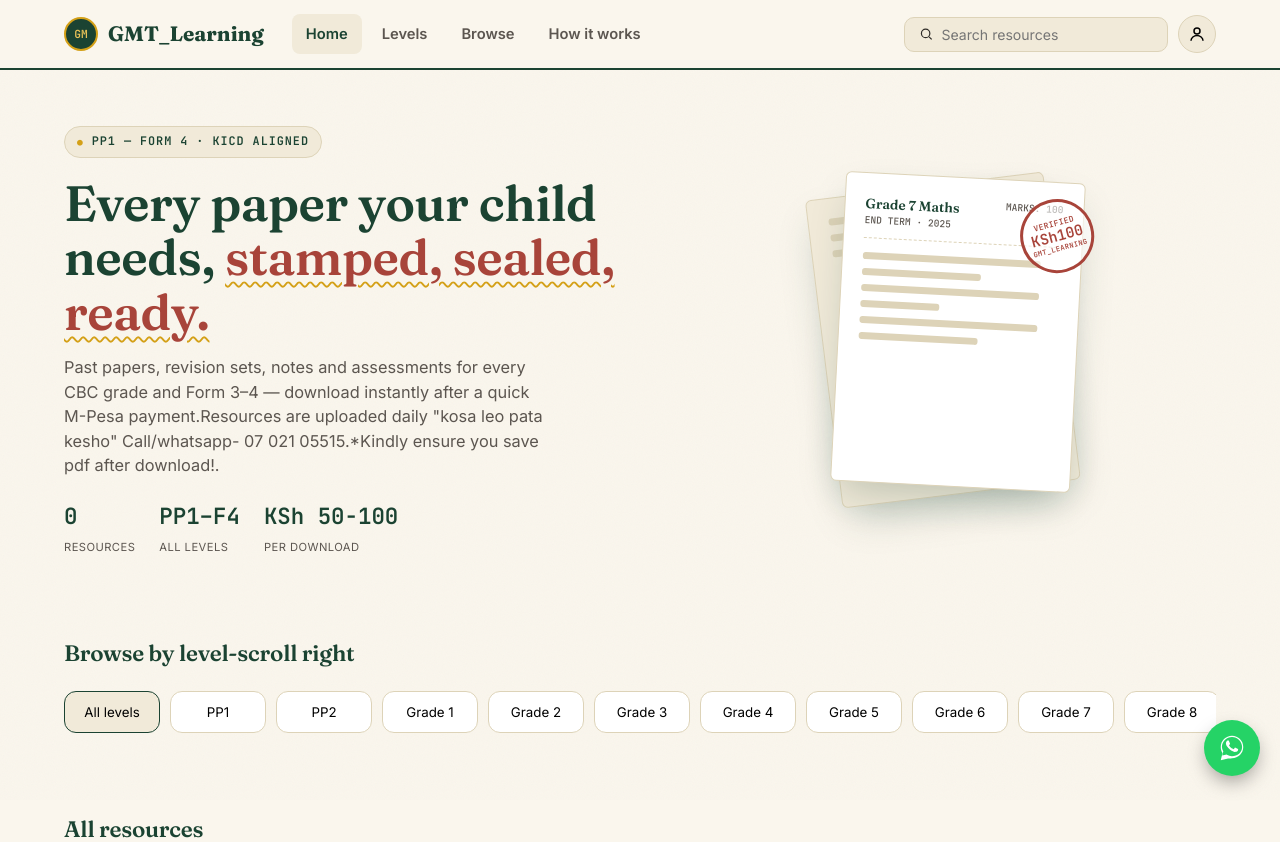
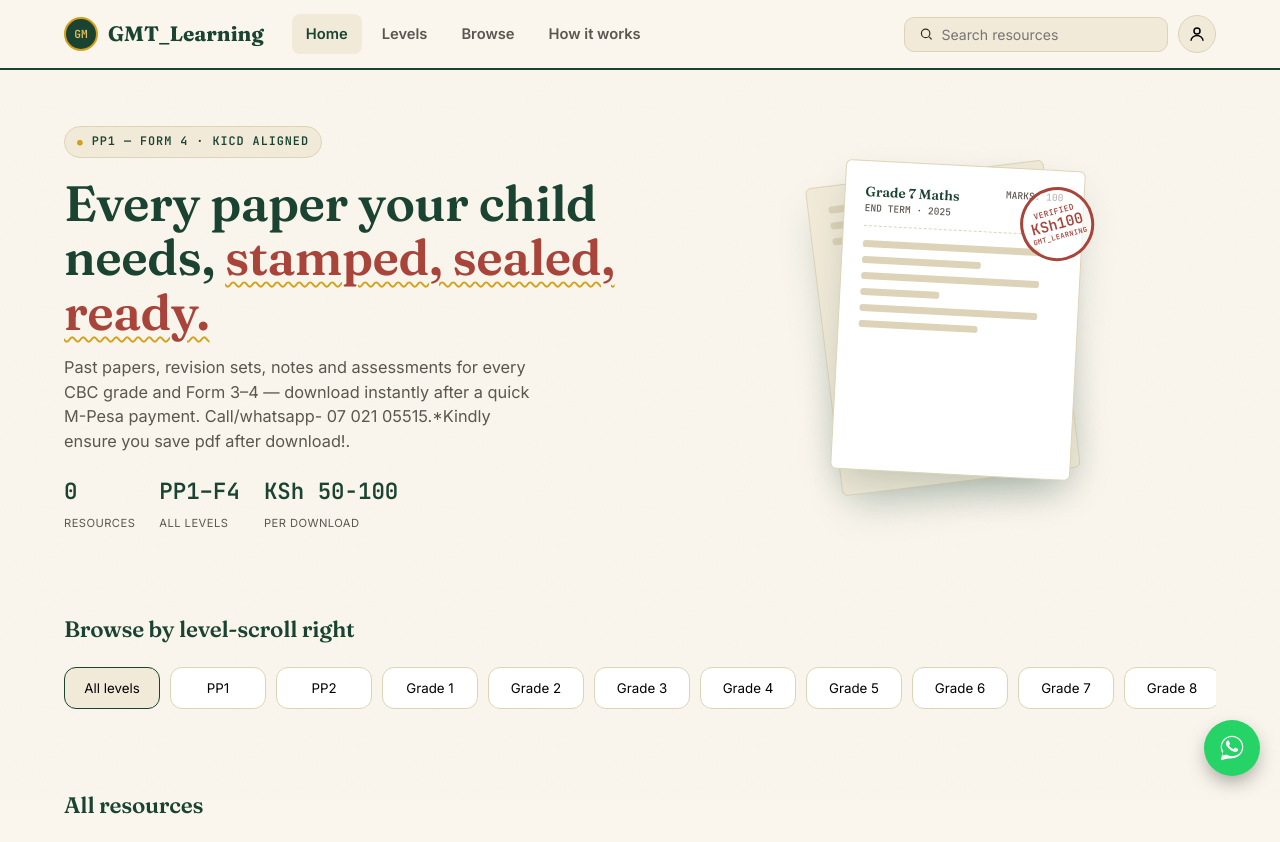
Before and after one commit to gmtrisen/gmt-learning, a Flask app: page / in a window 1280 px wide. Shown: the top 842 px of the page. Run offline with Flask 3, Linux system fonts and the light colour scheme; data that the repository does not hold is empty.

Commit message:
Simplify hero section paragraph in index.html
Removed redundant text from the hero section paragraph.

```diff
--- a/templates/index.html
+++ b/templates/index.html
@@ -307,7 +307,7 @@
   <div>
     <span class="eyebrow">PP1 — Form 4 · KICD Aligned</span>
     <h1>Every paper your child needs, <em>stamped, sealed, ready.</em></h1>
-    <p>Past papers, revision sets, notes and assessments for every CBC grade and Form 3–4 — download instantly after a quick M-Pesa payment.Resources are uploaded daily "kosa leo pata kesho" Call/whatsapp- <a href="tel:+254702105515">07 021 05515</a>.*Kindly ensure you save pdf after download!.</p>
+    <p>Past papers, revision sets, notes and assessments for every CBC grade and Form 3–4 — download instantly after a quick M-Pesa payment. Call/whatsapp- <a href="tel:+254702105515">07 021 05515</a>.*Kindly ensure you save pdf after download!.</p>
     <div class="hero-stats">
       <div><span class="num" id="statCount">—</span><span class="lbl">Resources</span></div>
       <div><span class="num">PP1–F4</span><span class="lbl">All levels</span></div>
```
